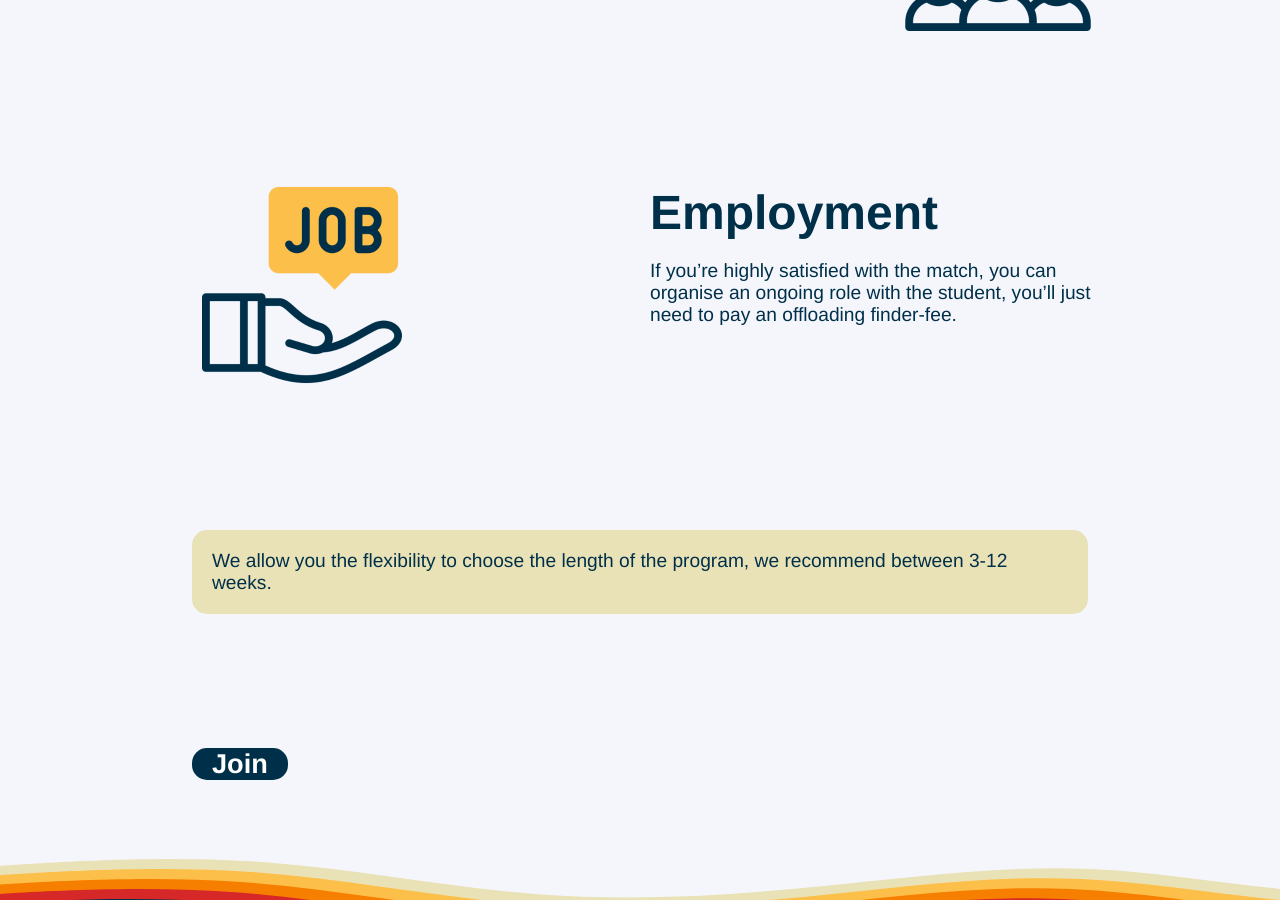
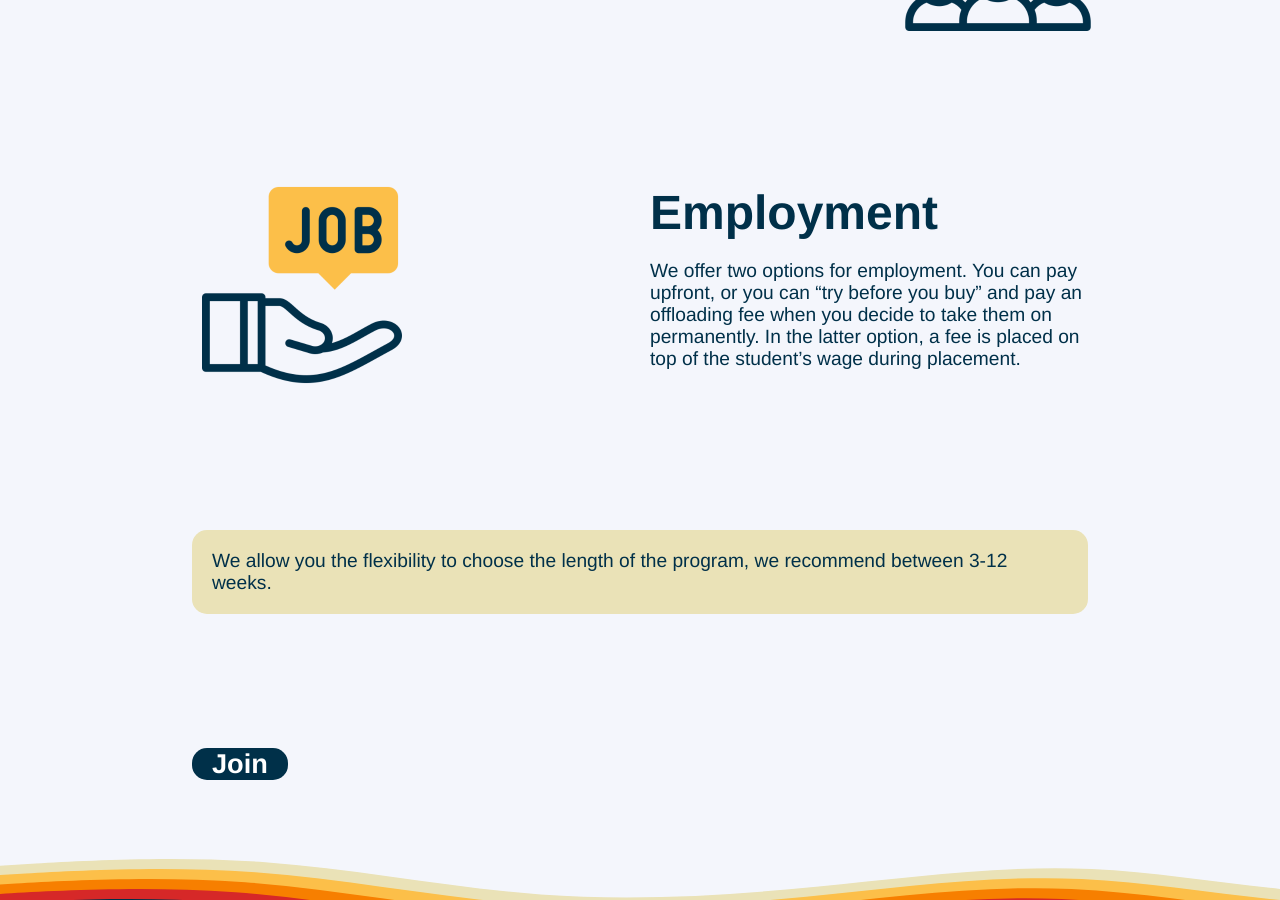
Before and after one commit to magma-recruiting/website, a Jekyll site: the page built from companies.html, in a window 1280 px wide and 900 px high, scrolled down 1807 px. Built offline with Jekyll 4.4.1, drawn with Linux system fonts in a browser that asks for light colours.

Commit message:
* Modified company employment info section wording to include upfront option

```diff
--- a/companies.html
+++ b/companies.html
@@ -25,8 +25,8 @@ info_blocks:
         Choose the student you want and trial them with no ongoing commitment.
     - title: Employment
       description: |-
-        If you're highly satisfied with the match, you can organise an ongoing role with the student, you'll just need to pay an
-        offloading finder-fee.
+        We offer two options for employment. You can pay upfront, or you can "try before you buy" and pay an offloading fee when
+        you decide to take them on permanently. In the latter option, a fee is placed on top of the student's wage during placement.
     - title: extra_text
 
 extra_text: |-
```
